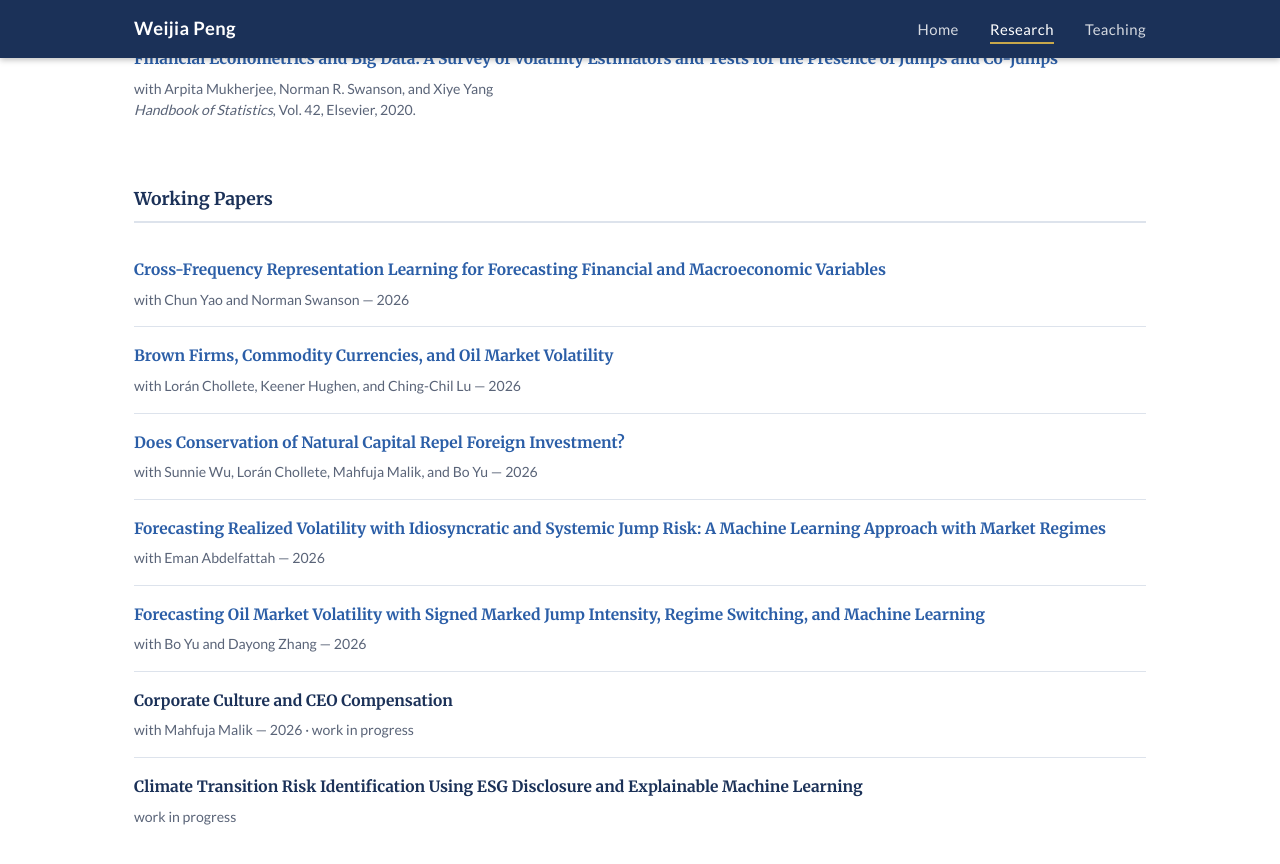
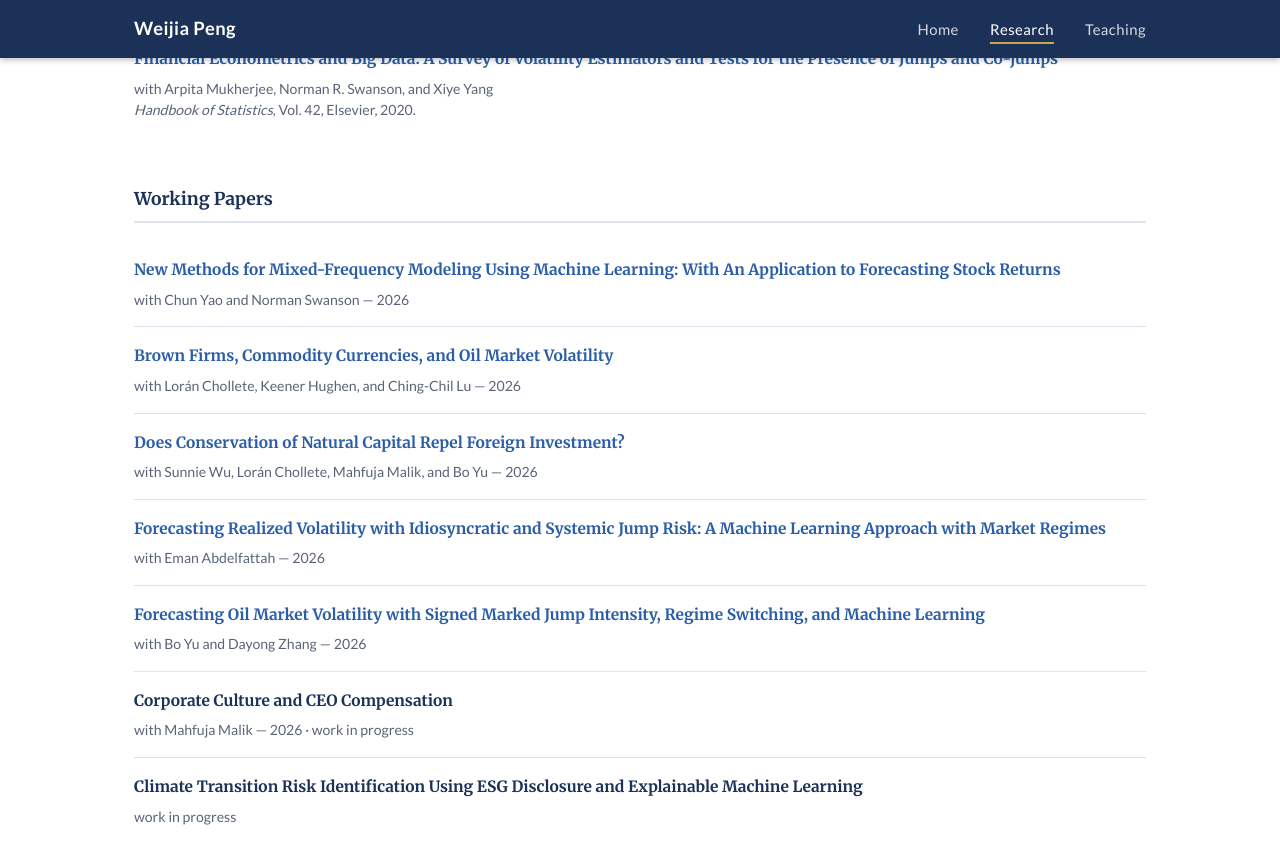
Before and after one commit to weijiap/weijiap.github.io, a Jekyll site: the page built from research.html, in a window 1280 px wide and 900 px high, scrolled down 901 px. Shown: the top 864 px of the window. Built offline with Jekyll 4.4.1, drawn with Linux system fonts in a browser that asks for light colours.

Commit message:
Research: rename cross-frequency working paper title

```diff
--- a/research.html
+++ b/research.html
@@ -121,7 +121,7 @@ permalink: /research/
       <li class="paper-item">
         <p class="paper-title">
           <a href="https://www.dropbox.com/scl/fi/qq7rbfqcpqzr53jkh95gh/frequency-6-28-2026.pdf?rlkey=spa35npk2aet8q42h2wkqscmw&st=1psm9wdr&dl=0" target="_blank" rel="noopener">
-            Cross-Frequency Representation Learning for Forecasting Financial and Macroeconomic Variables
+            New Methods for Mixed-Frequency Modeling Using Machine Learning: With An Application to Forecasting Stock Returns
           </a>
         </p>
         <p class="paper-meta">with Chun Yao and Norman Swanson &mdash; 2026</p>
```
